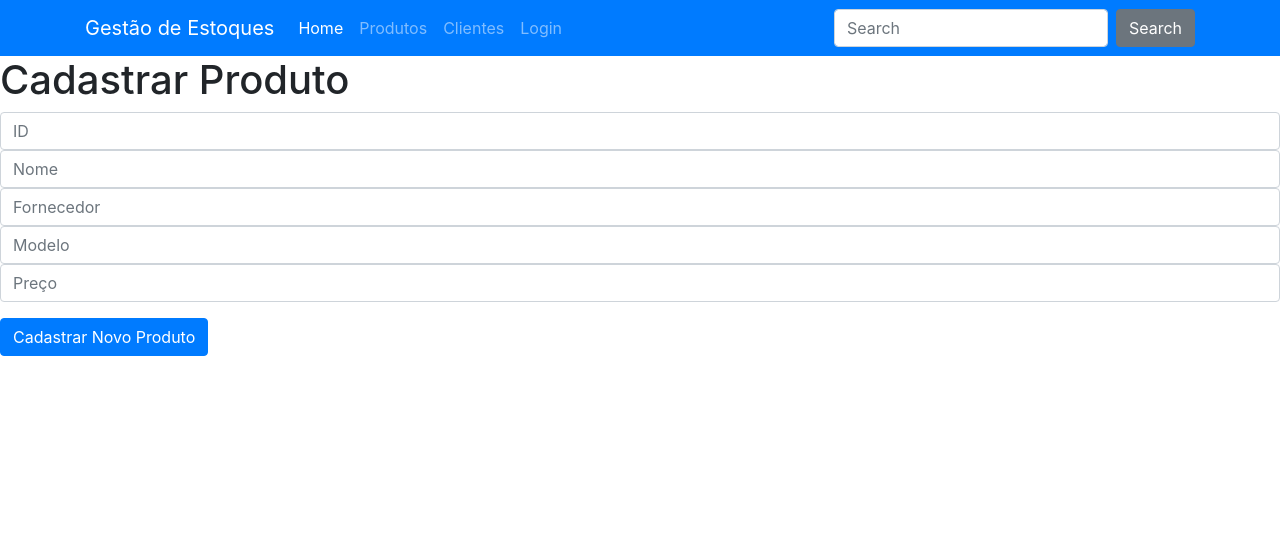
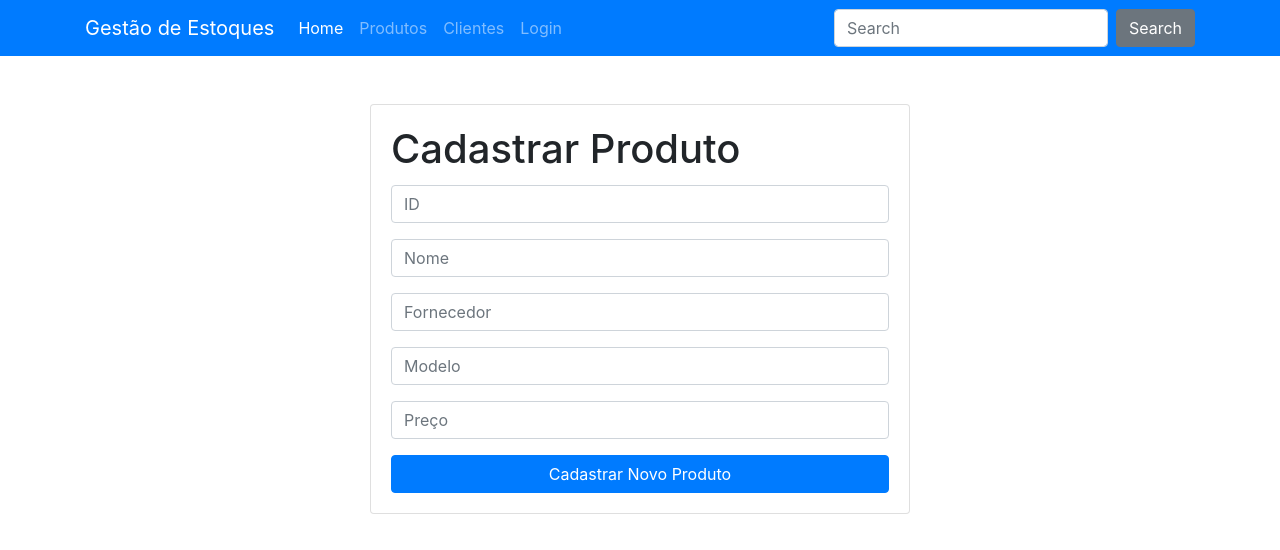
Before and after one commit to LucasAlexandre-devops/pmv-ads-2024-1-e5-universalbox-app-t6, a React (Create React App) app in the folder codigo-fonte/universal-box/: page /cadastroproduto in a window 1280 px wide. Shown: the top 550 px of the page. Built offline with nearby package versions, Linux system fonts and the light colour scheme.

Commit message:
Altera layout da tela de cadastro de produtos

```diff
--- a/codigo-fonte/universal-box/src/routes/CadastroProduto.js
+++ b/codigo-fonte/universal-box/src/routes/CadastroProduto.js
@@ -1,23 +1,16 @@
-import React, { useState } from 'react'
+import React, { useState } from 'react';
 import Navbar from './Navbar';
 
 function CadastroProduto() {
   const [returnedData, setReturnedData] = useState('teste use state');
-  const [produtos, setProdutos] = useState([]);
+  const [produtos, setProdutos] = useState({ ProdutoId: '', ProdutoNome: '', FornecedorNome: '', ProdutoModelo: '', ProdutoPreco: '' });
 
   const setInput = (e) => {
     const { name, value } = e.target;
     console.log(value);
-    if (name === 'ProdutoId' || name === 'ProdutoPreco') {
     setProdutos(prevState => ({
       ...prevState,
-        [name]: parseInt(value)
-      }));
-      return;
-    }
-    setProdutos(prevState => ({
-      ...prevState,
-      [name]: value
+      [name]: name === 'ProdutoId' || name === 'ProdutoPreco' ? parseInt(value) : value
     }));
   }
 
@@ -28,9 +21,7 @@ function CadastroProduto() {
         'Content-Type': 'application/json',
         'Accept': 'application/json'
       },
-      body: JSON.stringify({
-        ...produtos
-      })
+      body: JSON.stringify(produtos)
     })
       .then(res => res.json());
     console.log(newData);
@@ -38,44 +29,65 @@ function CadastroProduto() {
   }
 
   return (
-    <form>
+    <div>
       <Navbar />
-
-      <div class="form-group">
-        <h1>Cadastrar Produto</h1>
-        <input type='number'
-          class="form-control"
+      <div className="container mt-5">
+        <div className="row justify-content-center">
+          <div className="col-md-6">
+            <div className="card">
+              <div className="card-body">
+                <h1 className="card-title">Cadastrar Produto</h1>
+                <div className="form-group">
+                  <input
+                    type='number'
+                    className="form-control mb-3"
                     placeholder="ID"
                     name="ProdutoId"
+                    value={produtos.ProdutoId}
                     onChange={setInput} />
 
                   <input
-          class="form-control"
+                    className="form-control mb-3"
                     placeholder="Nome"
                     name="ProdutoNome"
+                    value={produtos.ProdutoNome}
                     onChange={setInput} />
 
                   <input
-          class="form-control"
+                    className="form-control mb-3"
                     placeholder="Fornecedor"
                     name="FornecedorNome"
+                    value={produtos.FornecedorNome}
                     onChange={setInput} />
 
                   <input
-          class="form-control"
+                    className="form-control mb-3"
                     placeholder="Modelo"
                     name="ProdutoModelo"
+                    value={produtos.ProdutoModelo}
                     onChange={setInput} />
 
-        <input type='number'
-          class="form-control"
+                  <input
+                    type='number'
+                    className="form-control mb-3"
                     placeholder="Preço"
                     name="ProdutoPreco"
+                    value={produtos.ProdutoPreco}
                     onChange={setInput} />
                 </div>
-      <button type="button" class="btn btn-primary" onClick={() => createProduto()}>Cadastrar Novo Produto</button>
-    </form>
+                <button
+                  type="button"
+                  className="btn btn-primary btn-block"
+                  onClick={createProduto}>
+                  Cadastrar Novo Produto
+                </button>
+              </div>
+            </div>
+          </div>
+        </div>
+      </div>
+    </div>
   );
 }
 
-export default CadastroProduto
+export default CadastroProduto;
```
Lines whose indentation alone changed are shown as unchanged.
